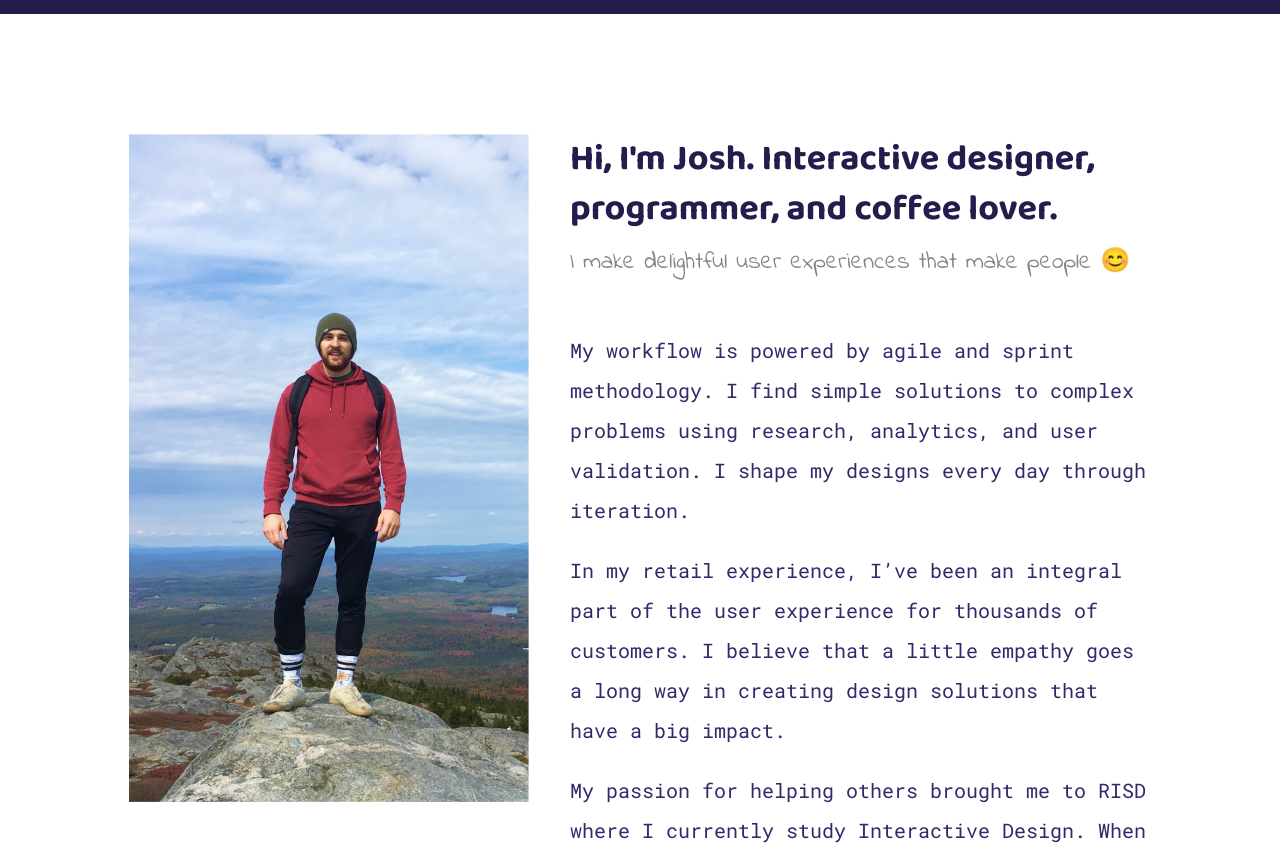
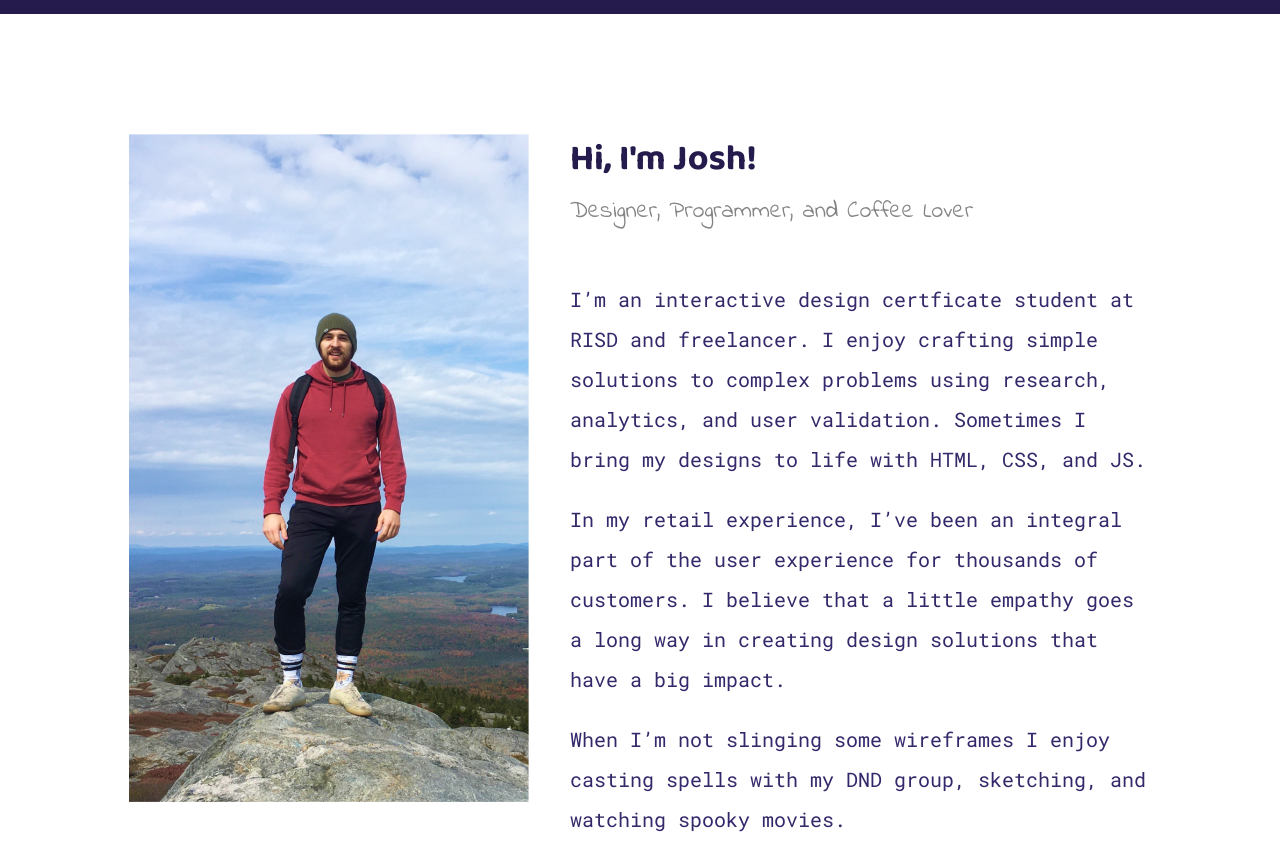
Before and after one commit to JoshCimbron/nitebreak, a plain HTML site: page about.html in a window 1280 px wide. Shown: the part 98-952 px from the top of the page. Drawn offline with Linux system fonts and the light colour scheme.

Commit message:
Add files via upload

```diff
--- a/about.html
+++ b/about.html
@@ -52,11 +52,11 @@
             <img src="imgs/josh.jpg" alt="A picture of Josh only a grandma could love.">
             </div>
             <div class="bio">
-    <h3>Hi, I'm Josh. Interactive designer, programmer, and coffee lover.</h3>
-    <h5>I make delightful user experiences that make people 😊</h5>
-    <p>My workflow is powered by agile and sprint methodology. I find simple solutions to complex problems using research, analytics, and user validation. I shape my designs every day through iteration.</p>
+    <h3>Hi, I'm Josh!</h3>
+    <h5>Designer, Programmer, and Coffee Lover</h5>
+    <p>I’m an interactive design certficate student at RISD and freelancer. I enjoy crafting simple solutions to complex problems using research, analytics, and user validation. Sometimes I bring my designs to life with HTML, CSS, and JS. </p>
     <p>In my retail experience, I’ve been an integral part of the user experience for thousands of customers. I believe that a little empathy goes a long way in creating design solutions that have a big impact.</p>
-    <p>My passion for helping others brought me to RISD where I currently study Interactive Design. When I’m not slinging some wireframes I enjoy crafting fantastical tales with my DND group, sketching, and watching spooky movies.</p>
+    <p>When I’m not slinging some wireframes I enjoy casting spells with my DND group, sketching, and watching spooky movies.</p>
             </div>
         </div>
     </section>
```
Also changed, not shown: index.html (+2 -2 lines).
